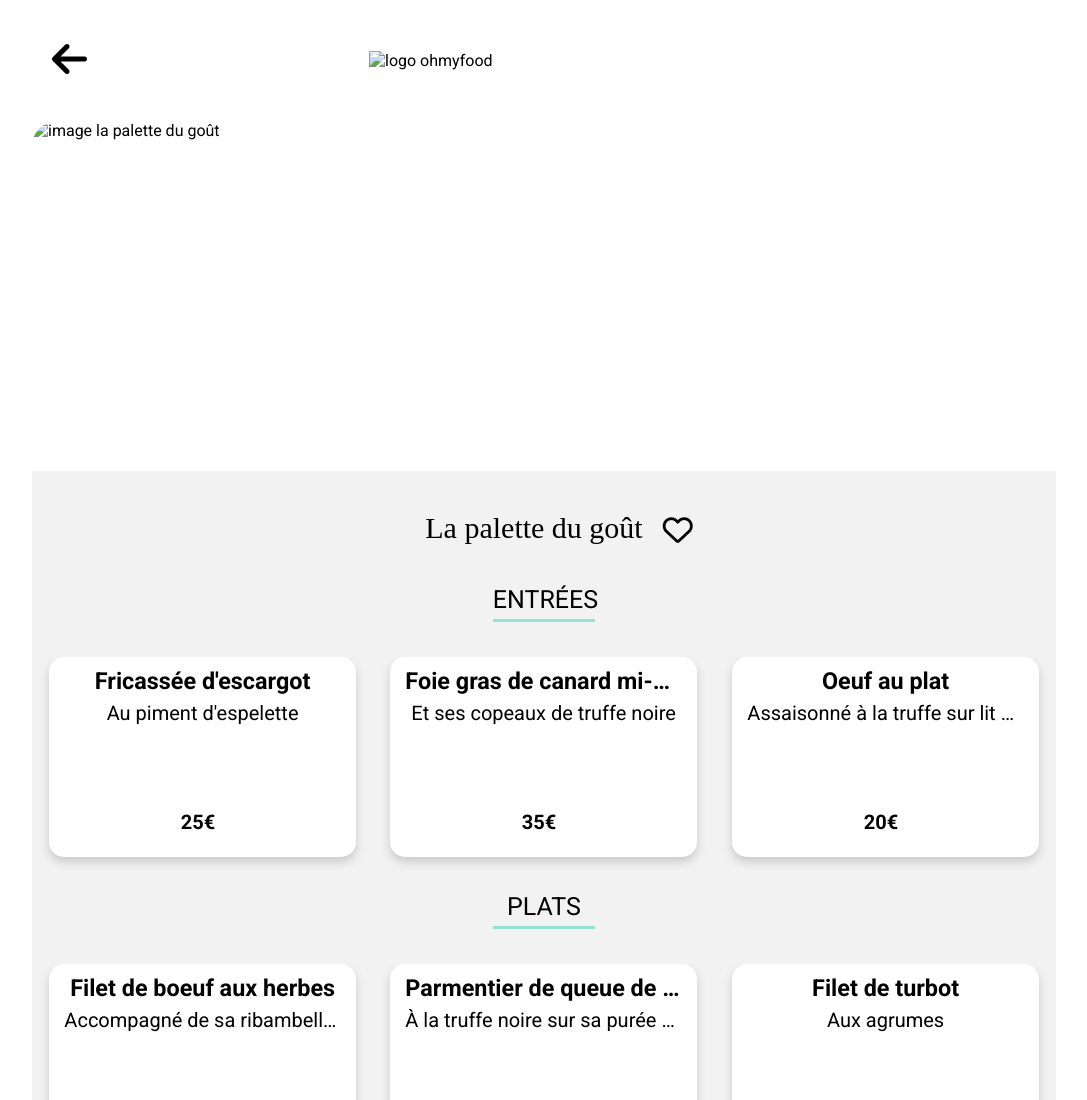
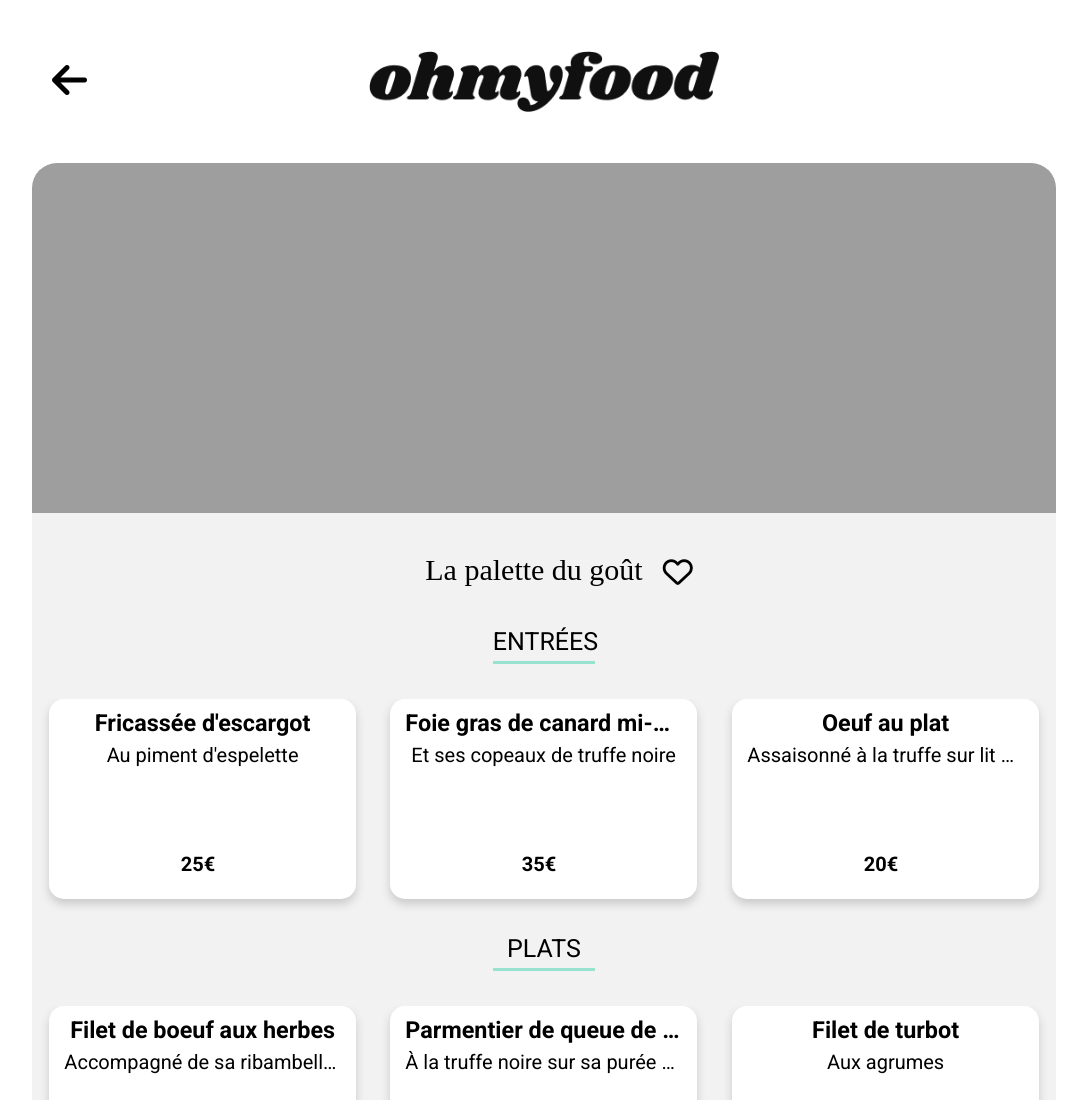
Before and after one commit to Slakyss/P3-OPC, a plain HTML site: page menu1.html in a window 1280 px wide. Shown: the top 1100 px of the page, without its empty margins (96-1183 px from the left). Drawn offline with Linux system fonts and the light colour scheme; the site is published under a folder, as on GitHub Pages, so addresses that start at the root find nothing; a web font is replaced by a local one.

Commit message:
Update menu1.html

```diff
--- a/menu1.html
+++ b/menu1.html
@@ -19,7 +19,7 @@
         <header>
             <div class="logo">
                 <div class="logo-container">
-                    <img src="/images/logo/ohmyfood.png" alt="logo ohmyfood">
+                    <img src="./images/logo/ohmyfood.png" alt="logo ohmyfood">
                     <div class="retour-accueil">
                         <a href="index.html">
                         <ul>
@@ -31,7 +31,7 @@
             </div>
         </header>
             <div class="bloc-image">
-                <img src="/images/restaurants/jay-wennington-N_Y88TWmGwA-unsplash.jpg" alt="image la palette du goût">
+                <img src="./images/restaurants/jay-wennington-N_Y88TWmGwA-unsplash.jpg" alt="image la palette du goût">
             </div>
 
 
```
